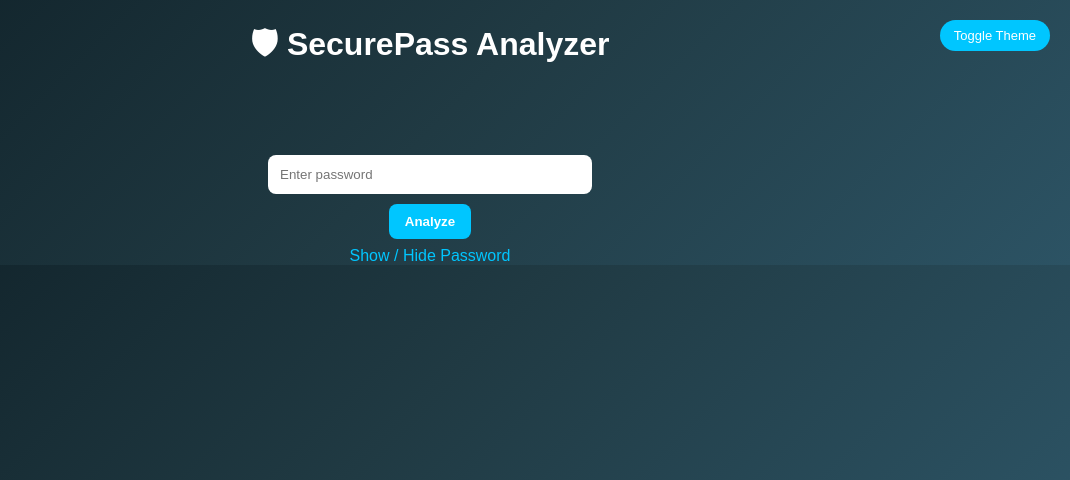
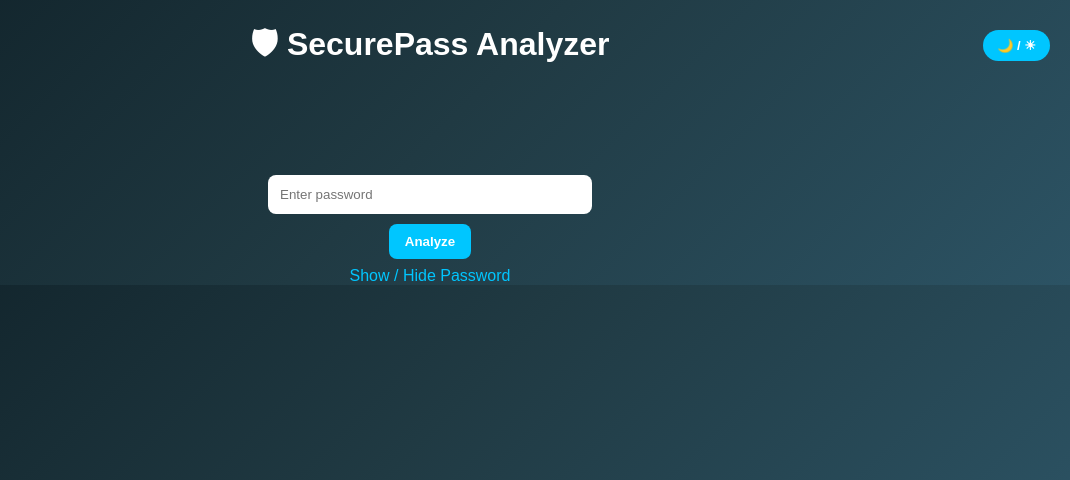
Before and after one commit to mandyamkiran/SecurePass-Analyzer, a Flask app: page / in a window 1280 px wide. Shown: the top 480 px of the page, without its empty margins (210-1280 px from the left). Run offline with Flask 3, Linux system fonts and the light colour scheme.

Commit message:
Final working UI with visible theme toggle

```diff
--- a/templates/index.html
+++ b/templates/index.html
@@ -26,19 +26,25 @@ body {
     transition:0.3s ease;
 }
 
+/* Toggle Button */
 .toggle-theme {
-    position:absolute;
-    top:20px;
-    right:20px;
-    padding:8px 14px;
+    position: fixed;
+    top: 20px;
+    right: 20px;
+    padding: 8px 14px;
     background:#00c6ff;
+    border:none;
     border-radius:20px;
     cursor:pointer;
     color:white;
     font-size:13px;
+    z-index:9999;
 }
 
-.center-box { margin-top:80px; }
+/* Center Section */
+.center-box {
+    margin-top:100px;
+}
 
 input {
     padding:12px;
@@ -59,6 +65,7 @@ button {
     font-weight:bold;
 }
 
+/* Results Section */
 .results {
     margin-top:60px;
     display:flex;
@@ -73,9 +80,10 @@ button {
     border-radius:15px;
     width:320px;
     text-align:left;
+    transition:0.3s ease;
 }
 
-/* Circular Meter */
+/* Circular Score */
 .circle {
     width:140px;
     height:140px;
@@ -97,6 +105,7 @@ button {
     font-size:12px;
     margin-top:5px;
     display:inline-block;
+    cursor:pointer;
 }
 
 small {
@@ -107,7 +116,7 @@ small {
 </head>
 <body>
 
-<div class="toggle-theme" onclick="toggleTheme()">Toggle Theme</div>
+<button class="toggle-theme" onclick="toggleTheme()">🌙 / ☀</button>
 
 <h1>🛡 SecurePass Analyzer</h1>
 
@@ -173,12 +182,13 @@ function toggleTheme(){
         document.body.classList.contains("light") ? "light":"dark");
 }
 
+// Load saved theme
 window.onload = function(){
     if(localStorage.getItem("theme")==="light"){
         document.body.classList.add("light");
     }
 
-    // Animate circle
+    // Animate circular score
     let circle = document.getElementById("scoreCircle");
     if(circle){
         let score = parseInt(circle.innerText);
@@ -193,7 +203,7 @@ function togglePassword(){
     x.type = x.type==="password" ? "text":"password";
 }
 
-// Copy function
+// Copy to clipboard
 function copyText(id){
     let text=document.getElementById(id).innerText;
     navigator.clipboard.writeText(text);
```
